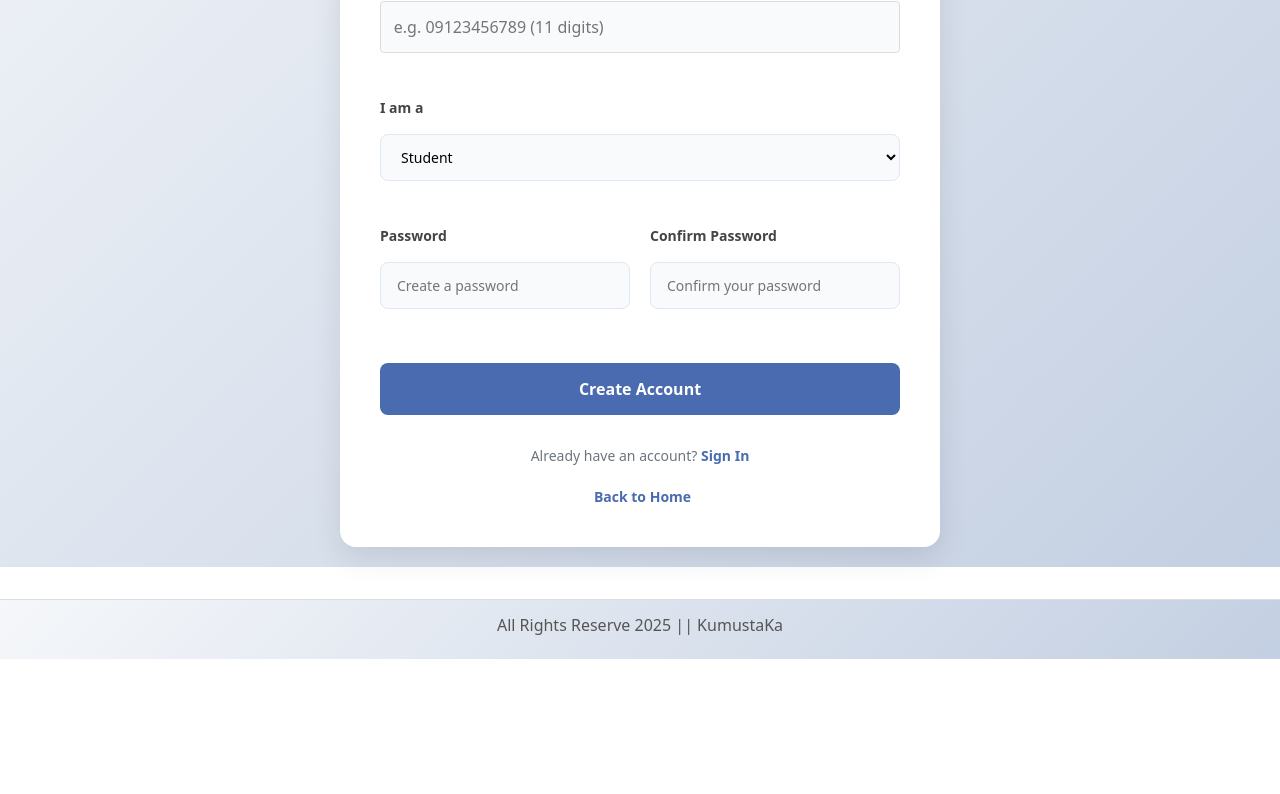
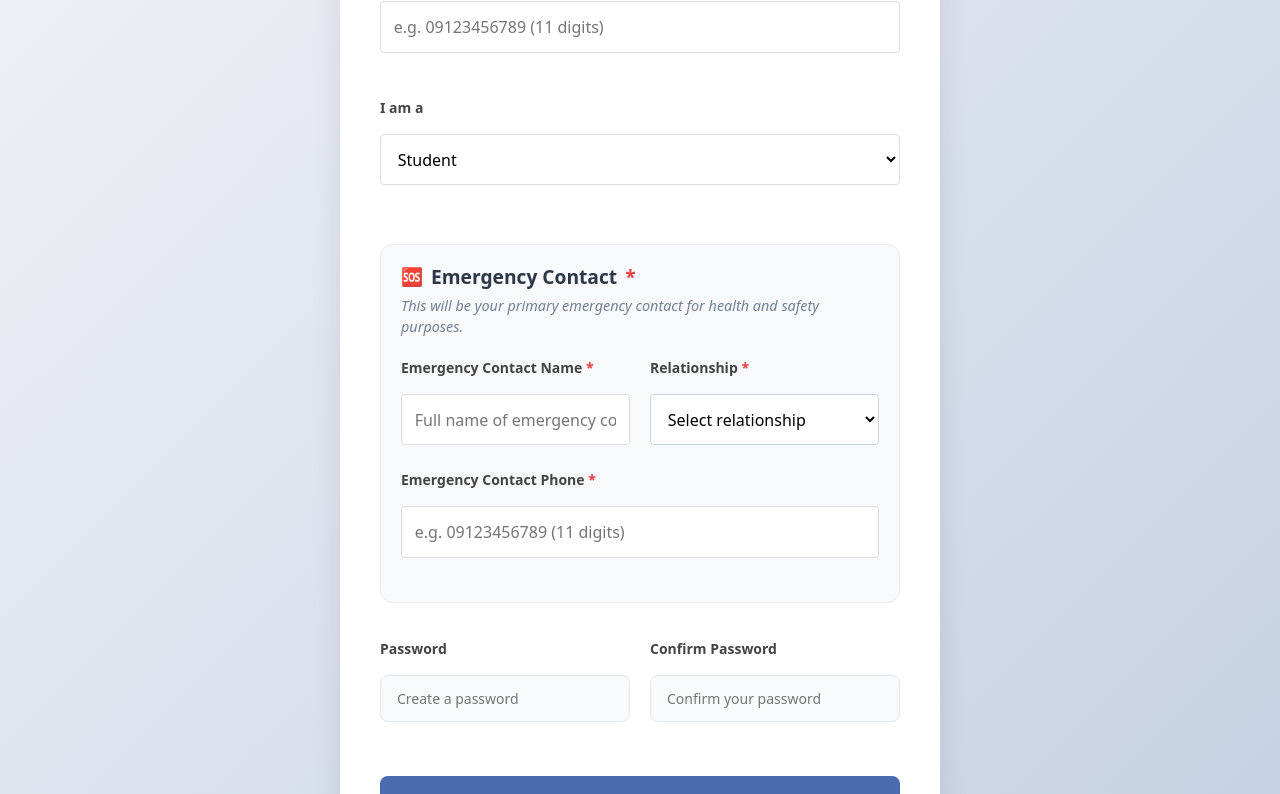
Before and after one commit to oniids13/kumustaKaApp, a React (Vite) app in the folder frontend/: page /register in a window 1280 px wide. Shown: the part 647-1441 px from the top of the page. Before the commit the page ends 1306 px from the top, so only its background shows below. Built offline with nearby package versions, Linux system fonts and the light colour scheme; what antd-style would draw is missing.

Commit message:
add emergency contact on registration page

```diff
--- a/frontend/src/modules/student/StudentDashboard.jsx
+++ b/frontend/src/modules/student/StudentDashboard.jsx
@@ -289,12 +289,6 @@ const StudentDashboard = () => {
         </Modal.Body>
         <Modal.Footer>
           <Button
-            variant="outline-secondary"
-            onClick={() => handleAssessmentResponse(false)}
-          >
-            I'll Do It Later
-          </Button>
-          <Button
             variant="primary"
             onClick={() => handleAssessmentResponse(true)}
           >
--- a/frontend/src/modules/student/component/EmergencyContact.jsx
+++ b/frontend/src/modules/student/component/EmergencyContact.jsx
@@ -13,6 +13,17 @@ const EmergencyContact = () => {
     phone: "",
     isPrimary: false,
   });
+
+  const RELATIONSHIPS = [
+    { value: "", label: "Select relationship" },
+    { value: "Parent", label: "Parent" },
+    { value: "Guardian", label: "Guardian" },
+    { value: "Sibling", label: "Sibling" },
+    { value: "Spouse", label: "Spouse" },
+    { value: "Friend", label: "Friend" },
+    { value: "Relative", label: "Relative" },
+    { value: "Other", label: "Other" },
+  ];
 
   const user = JSON.parse(localStorage.getItem("userData"));
 
@@ -133,18 +144,24 @@ const EmergencyContact = () => {
                 name="name"
                 value={formData.name}
                 onChange={handleInputChange}
+                placeholder="Full name of emergency contact"
                 required
               />
             </div>
             <div className="form-group">
               <label>Relationship</label>
-              <input
-                type="text"
+              <select
                 name="relationship"
                 value={formData.relationship}
                 onChange={handleInputChange}
                 required
-              />
+              >
+                {RELATIONSHIPS.map((relationship) => (
+                  <option key={relationship.value} value={relationship.value}>
+                    {relationship.label}
+                  </option>
+                ))}
+              </select>
             </div>
             <div className="form-group">
               <label>Phone Number</label>
@@ -153,6 +170,8 @@ const EmergencyContact = () => {
                 name="phone"
                 value={formData.phone}
                 onChange={handleInputChange}
+                placeholder="e.g. 09123456789 (11 digits)"
+                pattern="09[0-9]{9}"
                 required
               />
             </div>
@@ -189,6 +208,7 @@ const EmergencyContact = () => {
         {contacts.length === 0 ? (
           <div className="empty-state">
             <p>No emergency contacts added yet</p>
+            <p className="text-muted">Add your first emergency contact above</p>
           </div>
         ) : (
           contacts.map((contact) => (
--- a/frontend/src/modules/student/styles/EmergencyContact.css
+++ b/frontend/src/modules/student/styles/EmergencyContact.css
@@ -57,12 +57,23 @@
 }
 
 .form-group input[type="text"],
-.form-group input[type="tel"] {
+.form-group input[type="tel"],
+.form-group select {
   width: 100%;
   padding: 0.8rem;
   border: 1px solid #ddd;
   border-radius: 4px;
   font-size: 1rem;
+  background-color: white;
+  transition: border-color 0.3s;
+}
+
+.form-group input[type="text"]:focus,
+.form-group input[type="tel"]:focus,
+.form-group select:focus {
+  outline: none;
+  border-color: #3498db;
+  box-shadow: 0 0 0 2px rgba(52, 152, 219, 0.2);
 }
 
 .checkbox-group {
@@ -234,3 +245,9 @@
     grid-template-columns: 1fr;
   }
 }
+
+.text-muted {
+  color: #95a5a6;
+  font-size: 0.9rem;
+  margin-top: 0.5rem;
+}
--- a/frontend/src/pages/Register.jsx
+++ b/frontend/src/pages/Register.jsx
@@ -13,6 +13,9 @@ const RegisterPage = () => {
     firstName: "",
     lastName: "",
     passcode: "",
+    emergencyContactName: "",
+    emergencyContactPhone: "",
+    emergencyContactRelationship: "",
   });
 
   const handleRegistration = async (userData) => {
@@ -96,6 +99,9 @@ const RegistrationForm = ({ onSubmit, loading, errors, setErrors }) => {
     phone: "",
     role: "STUDENT",
     passcode: "",
+    emergencyContactName: "",
+    emergencyContactPhone: "",
+    emergencyContactRelationship: "",
   });
 
   const ROLES = [
@@ -105,8 +111,19 @@ const RegistrationForm = ({ onSubmit, loading, errors, setErrors }) => {
     { value: "COUNSELOR", label: "Counselor" },
   ];
 
+  const RELATIONSHIPS = [
+    { value: "Parent", label: "Parent" },
+    { value: "Guardian", label: "Guardian" },
+    { value: "Sibling", label: "Sibling" },
+    { value: "Spouse", label: "Spouse" },
+    { value: "Friend", label: "Friend" },
+    { value: "Relative", label: "Relative" },
+    { value: "Other", label: "Other" },
+  ];
+
   const ADMIN_PASSCODE = "TEST";
   const requiresPasscode = ["ADMIN", "TEACHER", "COUNSELOR"].includes(formData.role);
+  const isStudent = formData.role === "STUDENT";
 
   const handleChange = (e) => {
     const { name, value } = e.target;
@@ -120,6 +137,16 @@ const RegistrationForm = ({ onSubmit, loading, errors, setErrors }) => {
       setFormData((prev) => ({
         ...prev,
         passcode: "",
+      }));
+    }
+
+    // Clear emergency contact fields when switching away from student role
+    if (name === "role" && value !== "STUDENT") {
+      setFormData((prev) => ({
+        ...prev,
+        emergencyContactName: "",
+        emergencyContactPhone: "",
+        emergencyContactRelationship: "",
       }));
     }
 
@@ -140,6 +167,9 @@ const RegistrationForm = ({ onSubmit, loading, errors, setErrors }) => {
       firstName: "",
       lastName: "",
       passcode: "",
+      emergencyContactName: "",
+      emergencyContactPhone: "",
+      emergencyContactRelationship: "",
     };
 
     if (formData.password !== formData.confirmPassword) {
@@ -184,6 +214,30 @@ const RegistrationForm = ({ onSubmit, loading, errors, setErrors }) => {
       }
     }
 
+    // Validate emergency contact fields for students
+    if (isStudent) {
+      if (!formData.emergencyContactName.trim()) {
+        newErrors.emergencyContactName = "Emergency contact name is required";
+        valid = false;
+      } else if (!/^[A-Za-z\s]+$/.test(formData.emergencyContactName)) {
+        newErrors.emergencyContactName = "Name must only contain letters and spaces";
+        valid = false;
+      }
+
+      if (!formData.emergencyContactPhone.trim()) {
+        newErrors.emergencyContactPhone = "Emergency contact phone is required";
+        valid = false;
+      } else if (!/^09\d{9}$/.test(formData.emergencyContactPhone)) {
+        newErrors.emergencyContactPhone = "Phone number must be exactly 11 digits starting with 09";
+        valid = false;
+      }
+
+      if (!formData.emergencyContactRelationship.trim()) {
+        newErrors.emergencyContactRelationship = "Relationship is required";
+        valid = false;
+      }
+    }
+
     setErrors(newErrors);
     return valid;
   };
@@ -193,9 +247,21 @@ const RegistrationForm = ({ onSubmit, loading, errors, setErrors }) => {
     if (validateForm()) {
       const data = { ...formData };
       delete data.confirmPassword;
+
       if (!requiresPasscode) {
         delete data.passcode;
       }
+
+      // Only include emergency contact data for students
+      if (!isStudent) {
+        delete data.emergencyContactName;
+        delete data.emergencyContactPhone;
+        delete data.emergencyContactRelationship;
+      } else {
+        // Mark emergency contact as primary for students
+        data.emergencyContactIsPrimary = true;
+      }
+
       onSubmit(data);
     }
   };
@@ -290,6 +356,86 @@ const RegistrationForm = ({ onSubmit, loading, errors, setErrors }) => {
         </select>
       </div>
 
+      {/* Emergency Contact Section - Only for Students */}
+      {isStudent && (
+        <div className="emergency-contact-section">
+          <h4 className="section-title">
+            Emergency Contact <span className="required-indicator">*</span>
+          </h4>
+          <p className="section-description">
+            This will be your primary emergency contact for health and safety purposes.
+          </p>
+
+          <div className="form-row">
+            {/* Emergency Contact Name */}
+            <div className="form-group">
+              <label htmlFor="emergencyContactName">
+                Emergency Contact Name <span className="required-indicator">*</span>
+              </label>
+              <input
+                type="text"
+                id="emergencyContactName"
+                name="emergencyContactName"
+                value={formData.emergencyContactName}
+                onChange={handleChange}
+                required
+                placeholder="Full name of emergency contact"
+                className={errors.emergencyContactName ? "error" : ""}
+              />
+              {errors.emergencyContactName && (
+                <span className="error-message">{errors.emergencyContactName}</span>
+              )}
+            </div>
+
+            {/* Emergency Contact Relationship */}
+            <div className="form-group">
+              <label htmlFor="emergencyContactRelationship">
+                Relationship <span className="required-indicator">*</span>
+              </label>
+              <select
+                id="emergencyContactRelationship"
+                name="emergencyContactRelationship"
+                value={formData.emergencyContactRelationship}
+                onChange={handleChange}
+                required
+                className={errors.emergencyContactRelationship ? "error" : ""}
+              >
+                <option value="">Select relationship</option>
+                {RELATIONSHIPS.map((relationship) => (
+                  <option key={relationship.value} value={relationship.value}>
+                    {relationship.label}
+                  </option>
+                ))}
+              </select>
+              {errors.emergencyContactRelationship && (
+                <span className="error-message">{errors.emergencyContactRelationship}</span>
+              )}
+            </div>
+          </div>
+
+          {/* Emergency Contact Phone */}
+          <div className="form-group">
+            <label htmlFor="emergencyContactPhone">
+              Emergency Contact Phone <span className="required-indicator">*</span>
+            </label>
+            <input
+              type="tel"
+              id="emergencyContactPhone"
+              name="emergencyContactPhone"
+              value={formData.emergencyContactPhone}
+              onChange={handleChange}
+              pattern="09[0-9]{9}"
+              required
+              placeholder="e.g. 09123456789 (11 digits)"
+              className={errors.emergencyContactPhone ? "error" : ""}
+            />
+            {errors.emergencyContactPhone && (
+              <span className="error-message">{errors.emergencyContactPhone}</span>
+            )}
+          </div>
+        </div>
+      )}
+
       {/* Access Code - Only for Admin, Teacher, Counselor */}
       {requiresPasscode && (
         <div className="form-group passcode-group">
--- a/frontend/src/styles/Register.css
+++ b/frontend/src/styles/Register.css
@@ -86,6 +86,61 @@
   margin-top: 4px;
 }
 
+/* Emergency Contact Section */
+.emergency-contact-section {
+  background: #f8f9fa;
+  border: 1px solid #e9ecef;
+  border-radius: 12px;
+  padding: 20px;
+  margin: 15px 0;
+  animation: slideDown 0.3s ease;
+}
+
+.section-title {
+  color: #2d3748;
+  font-size: 1.2rem;
+  font-weight: 600;
+  margin-bottom: 8px;
+  display: flex;
+  align-items: center;
+  gap: 8px;
+}
+
+.section-title::before {
+  content: "🆘";
+  font-size: 1.1rem;
+}
+
+.section-description {
+  color: #718096;
+  font-size: 0.9rem;
+  margin-bottom: 20px;
+  line-height: 1.4;
+  font-style: italic;
+}
+
+.emergency-contact-section .form-group input,
+.emergency-contact-section .form-group select {
+  background-color: white;
+  border: 1px solid #cbd5e0;
+}
+
+.emergency-contact-section .form-group input:focus,
+.emergency-contact-section .form-group select:focus {
+  border-color: #4a6baf;
+  box-shadow: 0 0 0 3px rgba(74, 107, 175, 0.1);
+}
+
+.emergency-contact-section .error-message {
+  background: #fed7d7;
+  color: #c53030;
+  padding: 6px 10px;
+  border-radius: 4px;
+  margin-top: 6px;
+  border: 1px solid #feb2b2;
+  font-size: 0.85rem;
+}
+
 /* Passcode field specific styles */
 .passcode-group {
   position: relative;
@@ -143,7 +198,7 @@
   to {
     opacity: 1;
     transform: translateY(0);
-    max-height: 200px;
+    max-height: 500px;
   }
 }
 
@@ -238,6 +293,19 @@
     padding: 30px 20px;
   }
 
+  .emergency-contact-section {
+    padding: 16px;
+    margin: 12px 0;
+  }
+
+  .section-title {
+    font-size: 1.1rem;
+  }
+
+  .section-description {
+    font-size: 0.85rem;
+  }
+
   .passcode-group {
     padding: 12px;
     margin: 8px 0;
```
Also changed, not shown: 2 other files (tests, documents, lock files or other folders).
